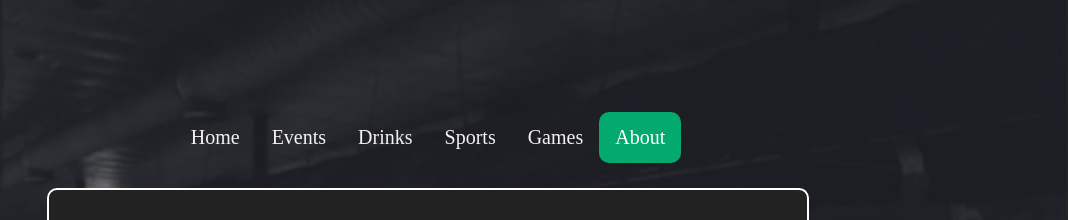
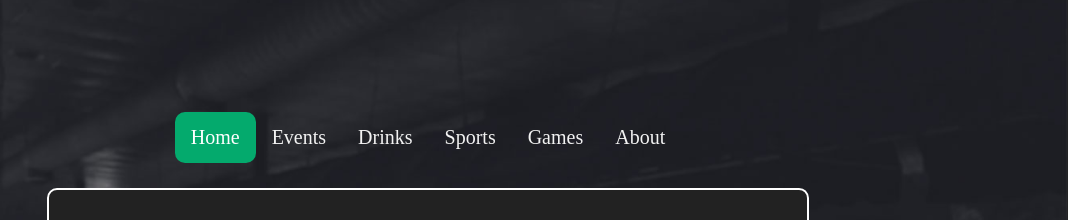
Before and after one commit to calliebeth/UX_UI_HW_18_homepage, a plain HTML site: page index.html in a window 1280 px wide. Shown: the top 220 px of the page, 212-1280 px from the left. Drawn offline with Linux system fonts and the light colour scheme.

Commit message:
Navbar Fix
Changing the highlighted page on the navbar from "About" to "Home"

```diff
--- a/index.html
+++ b/index.html
@@ -18,12 +18,12 @@
     </div>
 
     <div class="topnav">
-        <a href="#home">Home</a>
+        <a class="active" href="#home">Home</a>
         <a href="#events">Events</a>
         <a href="#drinks">Drinks</a>
         <a href="#sports">Sports</a>
         <a href="#games">Games</a>
-        <a class="active" href="#about">About</a>
+        <a href="#about">About</a>
     </div>
 </header>
 
```
